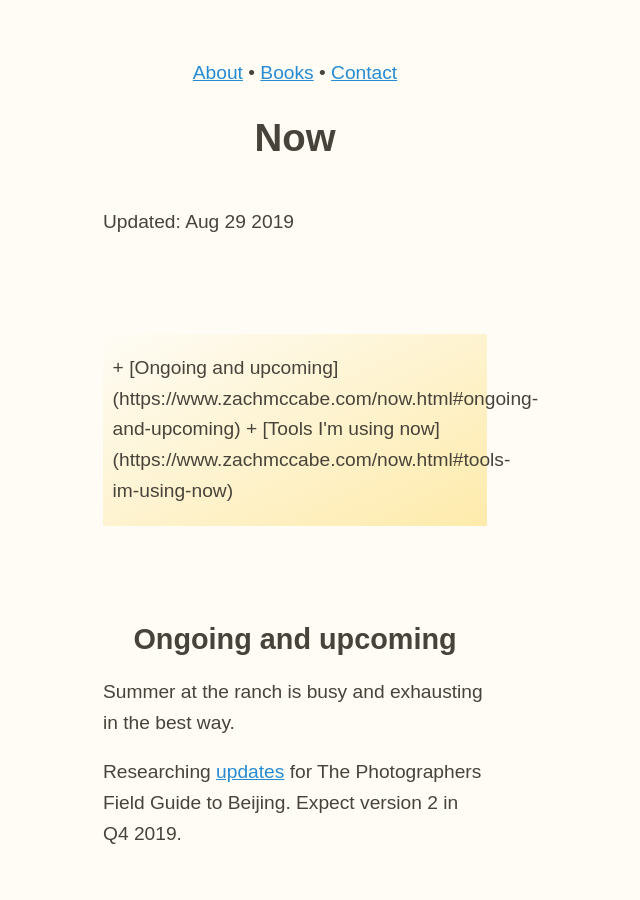
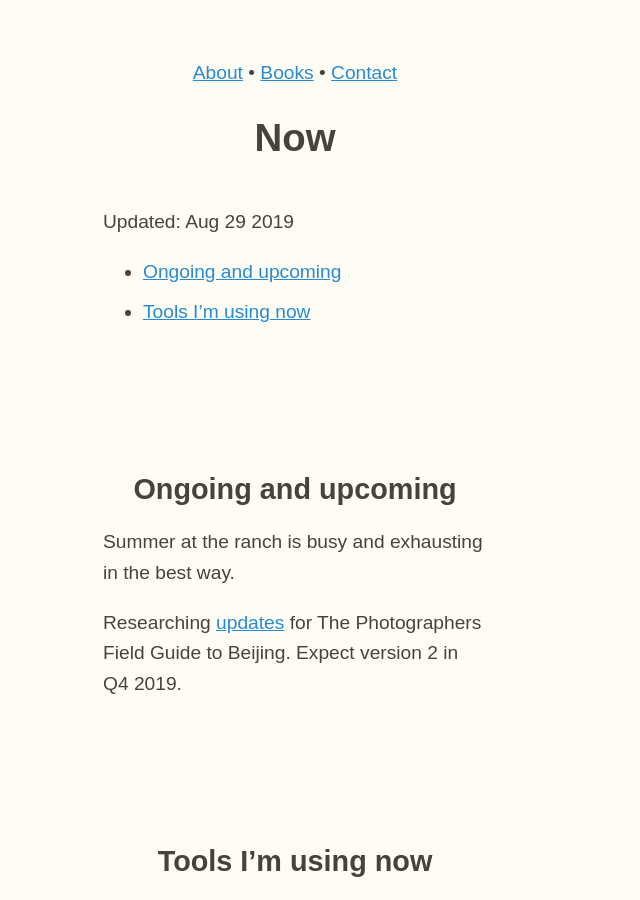
Before and after one commit to zachmccabe/zachmccabe.github.io, a Jekyll site: the page built from now.md, in a window 1280 px wide and 900 px high. Shown: the whole window, without its empty margins (345-985 px from the left). Built offline with Jekyll 4.4.1, drawn with Linux system fonts in a browser that asks for light colours.

Commit message:
Update now.md

```diff
--- a/now.md
+++ b/now.md
@@ -18,12 +18,9 @@ nav: |
 
 Updated: {{ page.date | date: "%b %d %Y" }}
 
-<div class="kaoNAV">
 
 + [Ongoing and upcoming](https://www.zachmccabe.com/now.html#ongoing-and-upcoming)
 + [Tools I'm using now](https://www.zachmccabe.com/now.html#tools-im-using-now)
-
-</div>
 
 
 ## Ongoing and upcoming
```
